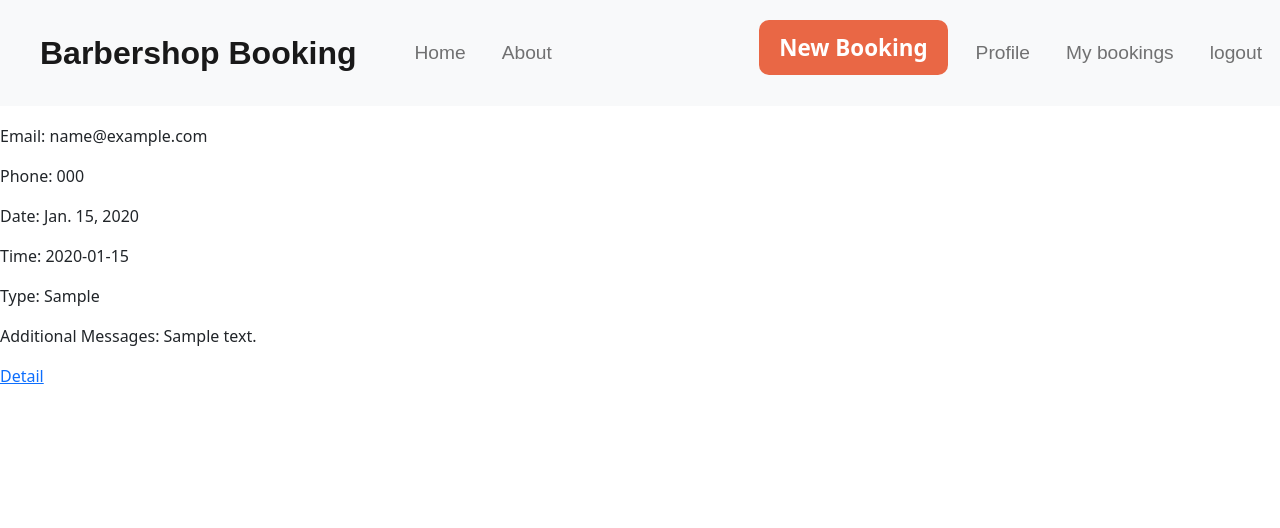
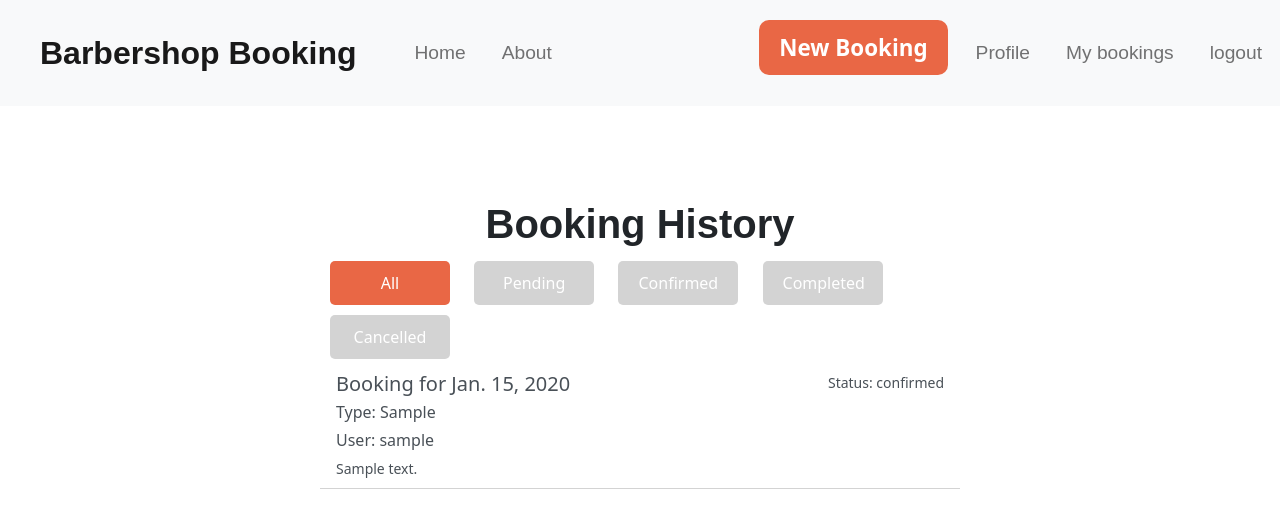
Before and after one commit to BuddyLich/django_practices, a Django app: page /back_stage/ in a window 1280 px wide. Shown: the top 528 px of the page. Run offline with Django 3.2, Linux system fonts and the light colour scheme; a user stored in the database is signed in; tables that the repository leaves empty hold one stand-in row (values such as "Sample post"); some libraries are stand-ins or nearby versions; some web fonts are replaced.

Commit message:
update the back_stage_booking template
Use the similar styling of my_bookings

```diff
--- a/barber_shop_booking_system/booking/templates/booking/back_stage_bookings.html
+++ b/barber_shop_booking_system/booking/templates/booking/back_stage_bookings.html
@@ -1,66 +1,141 @@
 {% extends "booking/base.html" %}
 {% block content %}
-    <div>
-        <a href="{% url 'back_stage_bookings' %}"><button class="btn btn-primary">All</button></a>
-        <a href="?status=pending"><button class="btn btn-primary">Pending</button></a>
-        <a href="?status=confirmed"><button class="btn btn-primary">Confirmed</button></a>
-        <a href="?status=completed"><button class="btn btn-primary">Completed</button></a>
-        <a href="?status=cancelled"><button class="btn btn-primary">Cancelled</button></a>
+<!--    <div>-->
+<!--        <a href="{% url 'back_stage_bookings' %}"><button class="btn btn-primary">All</button></a>-->
+<!--        <a href="?status=pending"><button class="btn btn-primary">Pending</button></a>-->
+<!--        <a href="?status=confirmed"><button class="btn btn-primary">Confirmed</button></a>-->
+<!--        <a href="?status=completed"><button class="btn btn-primary">Completed</button></a>-->
+<!--        <a href="?status=cancelled"><button class="btn btn-primary">Cancelled</button></a>-->
+<!--    </div>-->
+<!--    <h2 id="queryStatus"></h2>-->
+<!--    {% if not bookings  %}-->
+<!--        <h1>No booking</h1>-->
+<!--    {% else %}-->
+<!--        <div>-->
+<!--            {% for booking in bookings %}-->
+<!--                    <p>Username: {{ booking.customer.user.username }}</p>-->
+<!--                    <p>Email: {{ booking.customer.user.email }}</p>-->
+<!--                    <p>Phone: {{ booking.customer.mobile_number }}</p>-->
+<!--                    <p>Date: {{ booking.booking_date }}</p>-->
+<!--                    <p>Time: {{ booking.booking_time }}</p>-->
+<!--                    <p>Type: {{ booking.type }}</p>-->
+<!--                    <p>Additional Messages: {{ booking.additional_messages }}</p>-->
+<!--                    <a href="{% url 'booking_detail' booking.pk %}">Detail</a>-->
+<!--            {% endfor %}-->
+<!--        </div>-->
+<!--    {% endif %}-->
+
+<!--    {% if is_paginated %}-->
+<!--        {% if page_obj.has_previous %}-->
+<!--            <a class="btn btn-outline-info mb-4 page" href="?page=1">First</a>-->
+<!--            <a class="btn btn-outline-info mb-4 page" href="?page={{ page_obj.previous_page_number }}">Previous</a>-->
+<!--        {% endif %}-->
+
+<!--        {% for num in page_obj.paginator.page_range %}-->
+<!--            {% if page_obj.number == num %}-->
+<!--                <a class="btn btn-info mb-4 page" href="?page={{ num }}">{{ num }}</a>-->
+<!--            {% elif num > page_obj.number|add:'-3' and num < page_obj.number|add:'3' %}-->
+<!--                <a class="btn btn-outline-info mb-4 page" href="?page={{ num }}">{{ num }}</a>-->
+<!--            {% endif %}-->
+<!--        {% endfor %}-->
+
+<!--        {% if page_obj.has_next %}-->
+<!--            <a class="btn btn-outline-info mb-4 page" href="?page={{ page_obj.next_page_number }}">Next</a>-->
+<!--            <a class="btn btn-outline-info mb-4 page" href="?page={{ page_obj.paginator.num_pages }}">Last</a>-->
+<!--        {% endif %}-->
+<!--    {% endif %}-->
+
+<!--    <script>-->
+<!--        let params = new URLSearchParams(document.location.search);-->
+<!--        let status = params.get('status')-->
+
+<!--        if (status === null) {-->
+<!--            status = 'all'-->
+<!--        }-->
+<!--        let heading = document.querySelector('#queryStatus');-->
+<!--        heading.innerHTML = status;-->
+
+<!--        if (status !== 'all') {-->
+<!--            pagination_btns = document.querySelectorAll('.page');-->
+
+<!--            pagination_btns.forEach((btn) => {-->
+<!--                btn.href += `&status=${status}`;-->
+<!--            })-->
+<!--        }-->
+<!--    </script>-->
+<div class="listview">
+    <div class="list-group booking-list">
+        <h1>Booking History</h1>
+
+        <div class="booking-filter">
+            <a href="{% url 'back_stage_bookings' %}"><button class="query-btn" id="all">All</button></a>
+            <a href="?status=pending"><button class="query-btn" id="pending">Pending</button></a>
+            <a href="?status=confirmed"><button class="query-btn" id="confirmed">Confirmed</button></a>
+            <a href="?status=completed"><button class="query-btn" id="completed">Completed</button></a>
+            <a href="?status=cancelled"><button class="query-btn" id="cancelled">Cancelled</button></a>
         </div>
-    <h2 id="queryStatus"></h2>
-    {% if not bookings  %}
-        <h1>No booking</h1>
-    {% else %}
-        <div>
-            {% for booking in bookings %}
-                    <p>Username: {{ booking.customer.user.username }}</p>
-                    <p>Email: {{ booking.customer.user.email }}</p>
-                    <p>Phone: {{ booking.customer.mobile_number }}</p>
-                    <p>Date: {{ booking.booking_date }}</p>
-                    <p>Time: {{ booking.booking_time }}</p>
-                    <p>Type: {{ booking.type }}</p>
-                    <p>Additional Messages: {{ booking.additional_messages }}</p>
-                    <a href="{% url 'booking_detail' booking.pk %}">Detail</a>
-            {% endfor %}
+        {% if not bookings %}
+            <div class="no-result">
+                <p >No Result</p>
             </div>
         {% endif %}
+        {% for booking in bookings %}
+            <a href="{% url 'booking_detail' booking.pk %}" class="list-group-item list-group-item-action flex-column align-items-start booking-list-item">
+                <div class="d-flex w-100 justify-content-between">
+                    <h5 class="mb-1">Booking for {{ booking.booking_date }}</h5>
+                    <small>Status: {{ booking.status }}</small>
+                </div>
+                <p class="mb-1">Type: {{ booking.type }}</p>
+                <p class="mb-1">User: {{ booking.customer }}</p>
+                <small>{{ booking.additional_messages|striptags|truncatechars:50 }}</small>
+            </a>
+        {% endfor %}
 
+        <div class="pagination-section">
             {% if is_paginated %}
             {% if page_obj.has_previous %}
-            <a class="btn btn-outline-info mb-4 page" href="?page=1">First</a>
-            <a class="btn btn-outline-info mb-4 page" href="?page={{ page_obj.previous_page_number }}">Previous</a>
+                <a href="?page=1"><button class="page-btn">First</button></a>
+                <a href="?page={{ page_obj.previous_page_number }}"><button class="page-btn">Previous</button></a>
             {% endif %}
 
             {% for num in page_obj.paginator.page_range %}
                 {% if page_obj.number == num %}
-                <a class="btn btn-info mb-4 page" href="?page={{ num }}">{{ num }}</a>
+                    <a href="?page={{ num }}"><button class="page-btn active">{{ num }}</button></a>
                 {% elif num > page_obj.number|add:'-3' and num < page_obj.number|add:'3' %}
-                <a class="btn btn-outline-info mb-4 page" href="?page={{ num }}">{{ num }}</a>
+                    <a href="?page={{ num }}"><button class="page-btn">{{ num }}</button></a>
                 {% endif %}
             {% endfor %}
 
             {% if page_obj.has_next %}
-            <a class="btn btn-outline-info mb-4 page" href="?page={{ page_obj.next_page_number }}">Next</a>
-            <a class="btn btn-outline-info mb-4 page" href="?page={{ page_obj.paginator.num_pages }}">Last</a>
+                <a href="?page={{ page_obj.next_page_number }}"><button class="page-btn">Next</button></a>
+                <a href="?page={{ page_obj.paginator.num_pages }}"><button class="page-btn">Last</button></a>
             {% endif %}
         {% endif %}
+        </div>
+    </div>
+</div>
 
 <script>
-        let params = new URLSearchParams(document.location.search);
+    let params = new URLSearchParams(document.location.search)
     let status = params.get('status')
+    let queryBtns = document.querySelectorAll('.query-btn')
 
     if (status === null) {
         status = 'all'
     }
-        let heading = document.querySelector('#queryStatus');
-        heading.innerHTML = status;
+
+    queryBtns.forEach((btn) => {
+        if (btn.id === status) {
+            btn.classList.add('active')
+        }
+    })
 
     if (status !== 'all') {
         pagination_btns = document.querySelectorAll('.page');
-
         pagination_btns.forEach((btn) => {
-                btn.href += `&status=${status}`;
+            btn.href += `&status=${status}`
         })
     }
+
 </script>
 {% endblock %}
--- a/barber_shop_booking_system/booking/templates/booking/base.html
+++ b/barber_shop_booking_system/booking/templates/booking/base.html
@@ -58,7 +58,10 @@
                     </li>
                 {% else %}
                     <li class="nav-item">
-                        <a class="nav-link" href="{% url 'back_stage_bookings' %}">Back Stage</a>
+                        <a class="nav-link" href="{% url 'back_stage_bookings' %}">Bookings</a>
+                    </li>
+                    <li class="nav-item">
+                        <a class="nav-link" href="#">Users</a>
                     </li>
                     <li class="nav-item">
                         <a class="nav-link" href="{% url 'logout' %}">logout</a>
--- a/barber_shop_booking_system/users/templates/customer/profile.html
+++ b/barber_shop_booking_system/users/templates/customer/profile.html
@@ -2,7 +2,7 @@
 {% block content %}
 <div class="crud-content profile">
     <ul class="profile-content">
-        <h2>My Profile</h2>
+        <h2>User Profile</h2>
         <li class="field">
             <p class="label_p">Username:</p>
             <p class="info_p">{{ username }}</p>
@@ -18,7 +18,9 @@
 
         <li class="field">
             {% if user == profile_user %}
-                <a href="{% url 'profile_update' user.customer_id.pk %}"><button class="login-btn">Edit Profile</button></a>
+                <a href="{% url 'profile_update' profile_user.customer_id.pk %}"><button class="login-btn">Edit Profile</button></a>
+            {% else %}
+                <a href="{% url 'my_bookings' profile_user.customer_id.pk %}"><button class="login-btn">User Bookings</button></a>
             {% endif %}
         </li>
     </ul>
```
Also changed, not shown: barber_shop_booking_system/booking/templates/booking/booking_detail.html (+7 -1 lines). Lines whose indentation alone changed are shown as unchanged.
